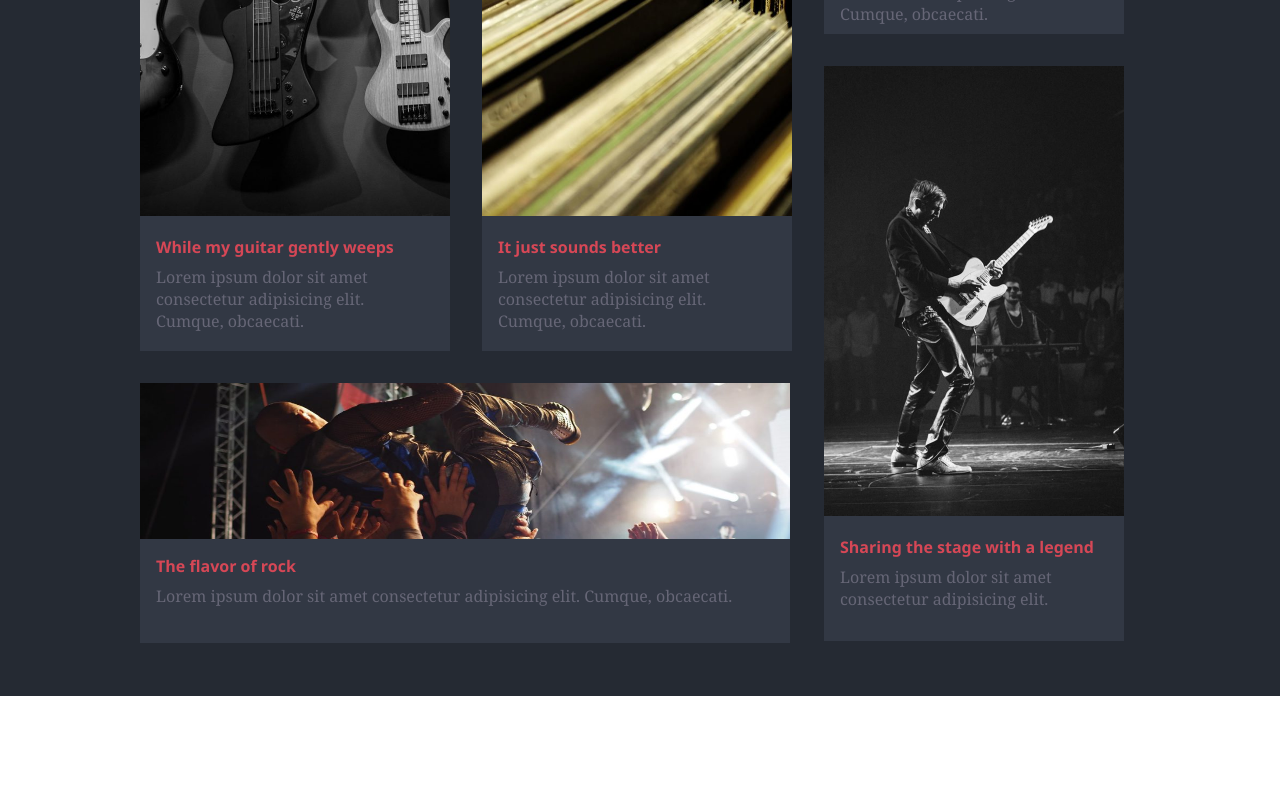
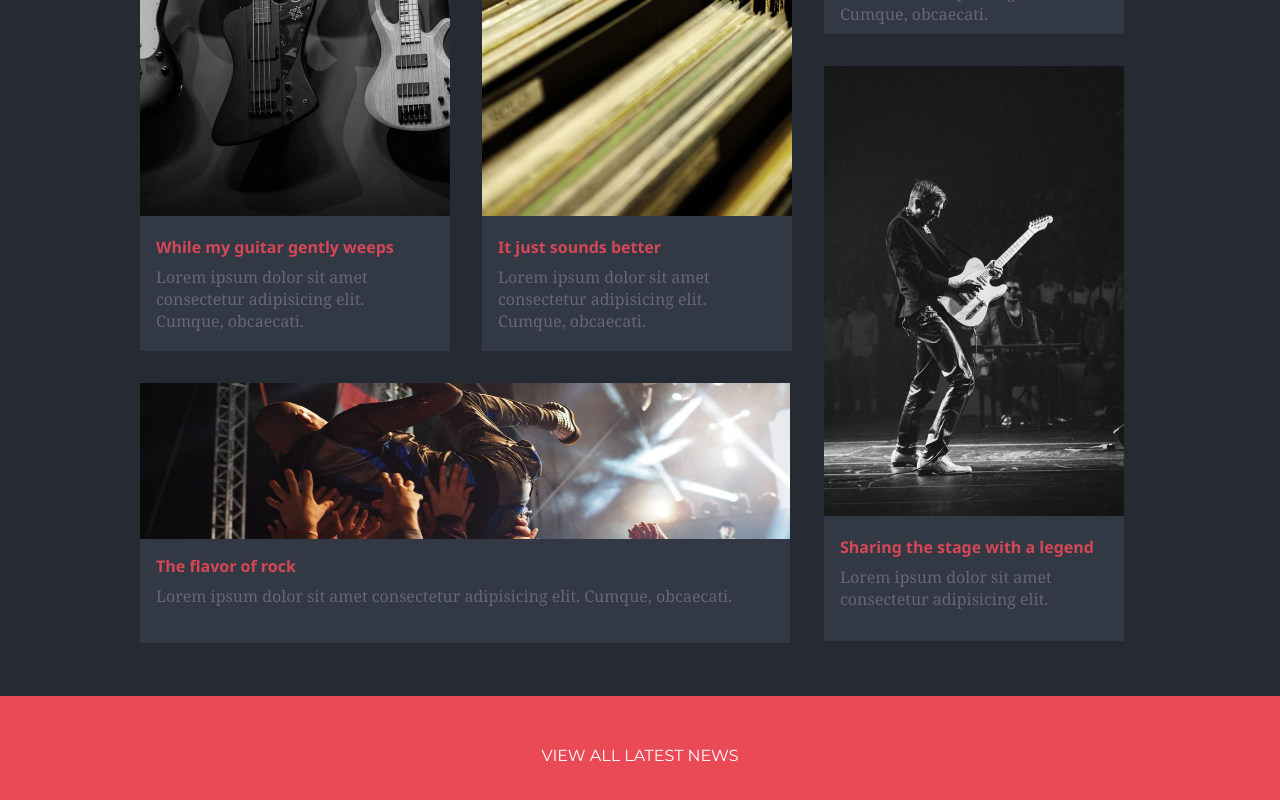
Before and after one commit to Alessia9802/proj-html-vuejs, a Vue app: page / in a window 1280 px wide. Shown: the part 1854-2654 px from the top of the page. Before the commit the page ends 2550 px from the top, so only its background shows below. Built offline with nearby package versions, Linux system fonts and the light colour scheme; a web font is replaced by a local one.

Commit message:
Section view latest news

```diff
--- a/src/components/Main.vue
+++ b/src/components/Main.vue
@@ -120,6 +120,10 @@
           </div>
         </div>
       </div>
+    </div>
+    <!-- View all latest news -->
+    <div class="news">
+      <p>View all latest news</p>
     </div>
   </div>
   <!-- site_main -->
@@ -281,4 +285,21 @@ h4 {
   color: #666676;
   font-family: Georgia, "Times New Roman", Times, serif;
 }
+
+.news {
+  height: 120px;
+  background-color: #ea4a56;
+  color: white;
+  text-align: center;
+}
+
+.news:hover {
+  background-color: white;
+  color: black;
+}
+.news p {
+  line-height: 120px;
+  font-family: "Montserrat";
+  text-transform: uppercase;
+}
 </style>
```
